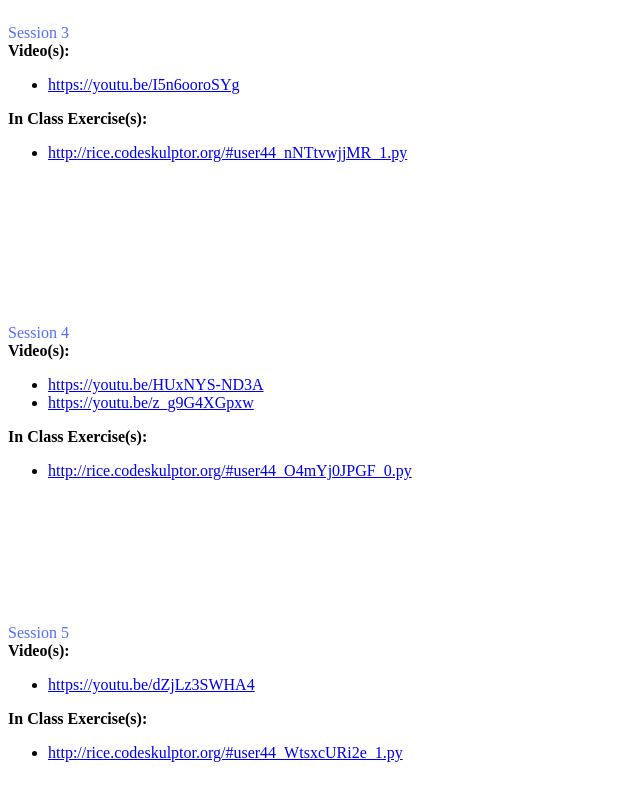
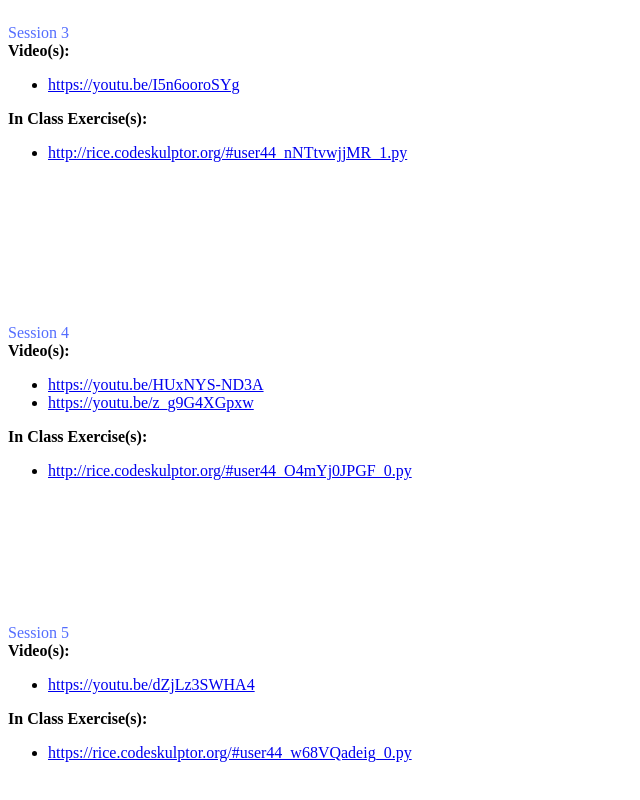
Before and after one commit to ebadgio/stack-hack-web, a React app: page /materials in a window 1280 px wide. Shown: the part 744-1544 px from the top of the page, without its empty margins (0-640 px from the left). Built offline with nearby package versions, Linux system fonts and the light colour scheme; the HTML template or start-up script is replaced by a standard one.

Commit message:
fix session 5 materials

```diff
--- a/client/src/main/components/Materials.js
+++ b/client/src/main/components/Materials.js
@@ -33,7 +33,7 @@ const Materials = ({}) => {
                           exercises={["http://rice.codeskulptor.org/#user44_O4mYj0JPGF_0.py"]}/>
             <MaterialItem session={"Session 5"}
                           videos={["https://youtu.be/dZjLz3SWHA4"]}
-                          exercises={["http://rice.codeskulptor.org/#user44_WtsxcURi2e_1.py"]}/>
+                          exercises={["https://rice.codeskulptor.org/#user44_w68VQadeig_0.py"]}/>
         </div>
 
     </div>);
```
Also changed, not shown: 1 other file (tests, documents, lock files or other folders).
